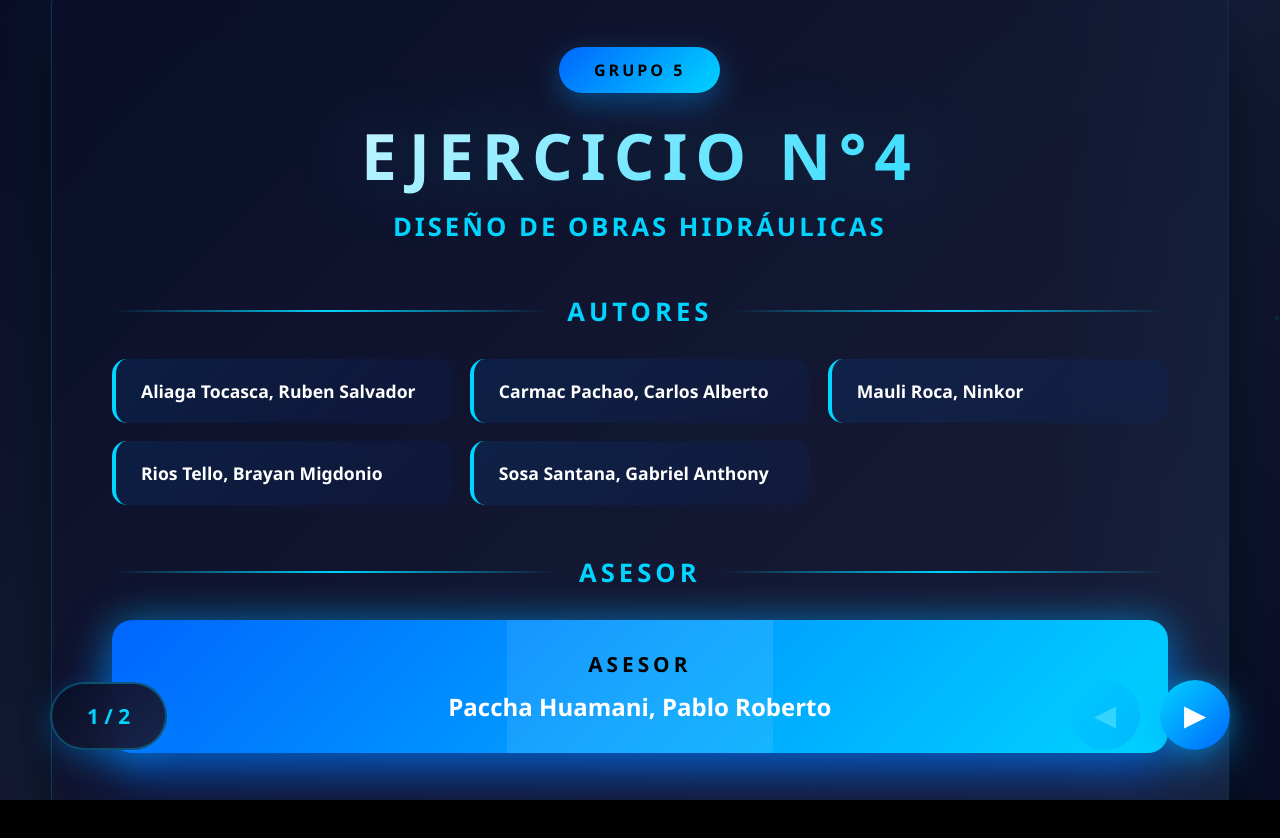
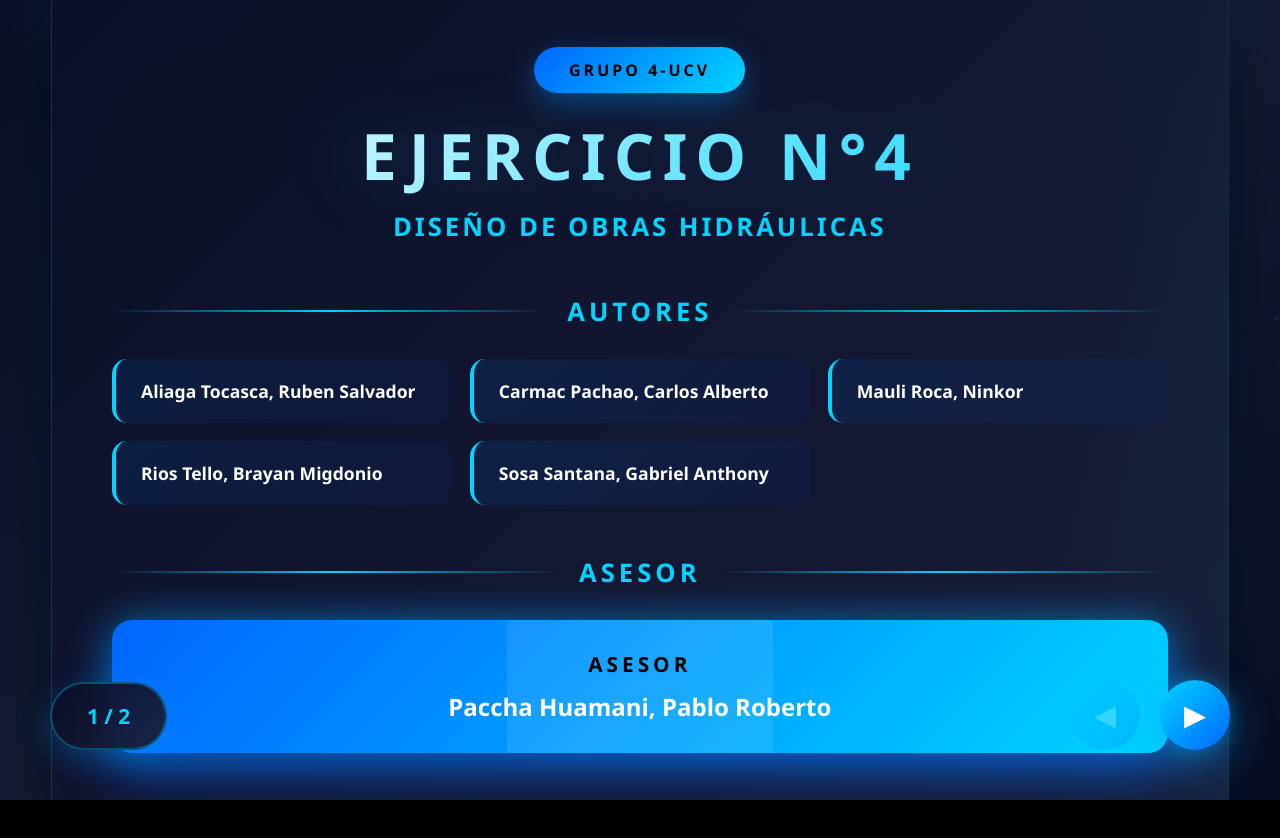
Before and after one commit to GarieleSSGA/oi, a plain HTML site: page index.html in a window 1280 px wide. Shown: the top 838 px of the page. Drawn offline with nearby package versions, Linux system fonts and the light colour scheme.

Commit message:
Update index.html

```diff
--- a/index.html
+++ b/index.html
@@ -855,7 +855,7 @@
         <div class="slide slide-1 active">
             <div class="content-box">
                 <div style="text-align: center;">
-                    <span class="header-badge">GRUPO 5</span>
+                    <span class="header-badge">GRUPO 4-UCV</span>
                 </div>
 
                 <h1 class="main-title">EJERCICIO N°4</h1>
```
